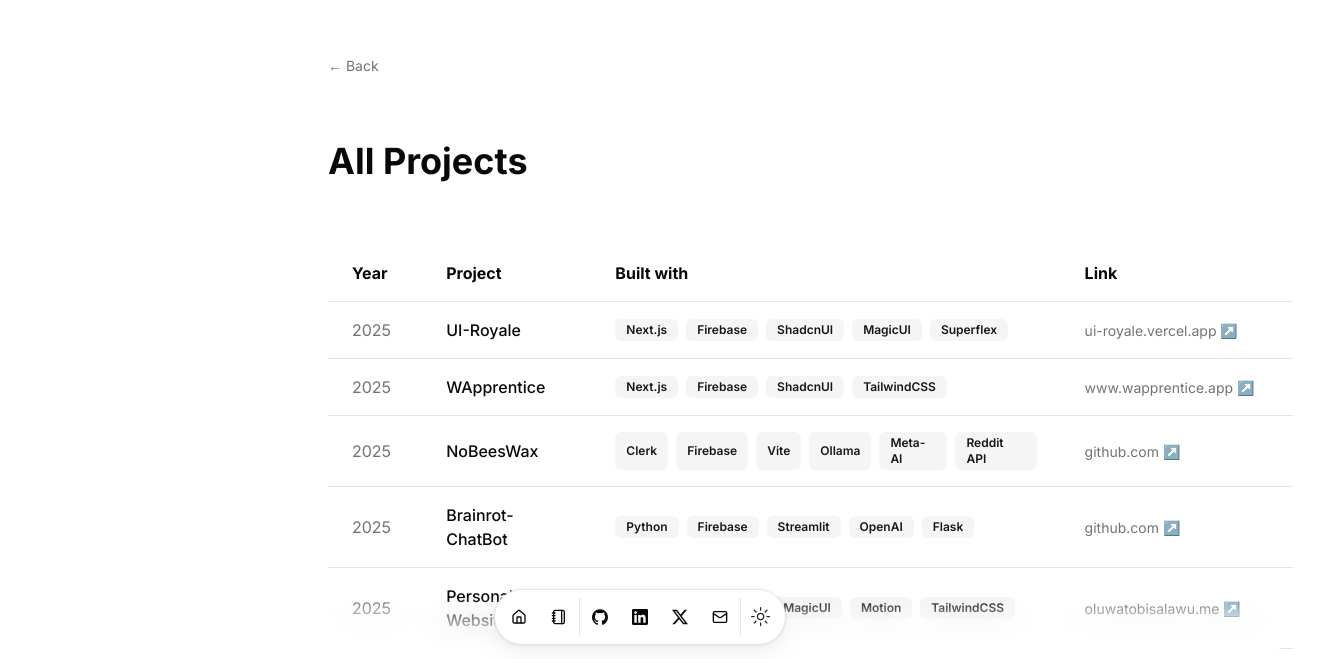
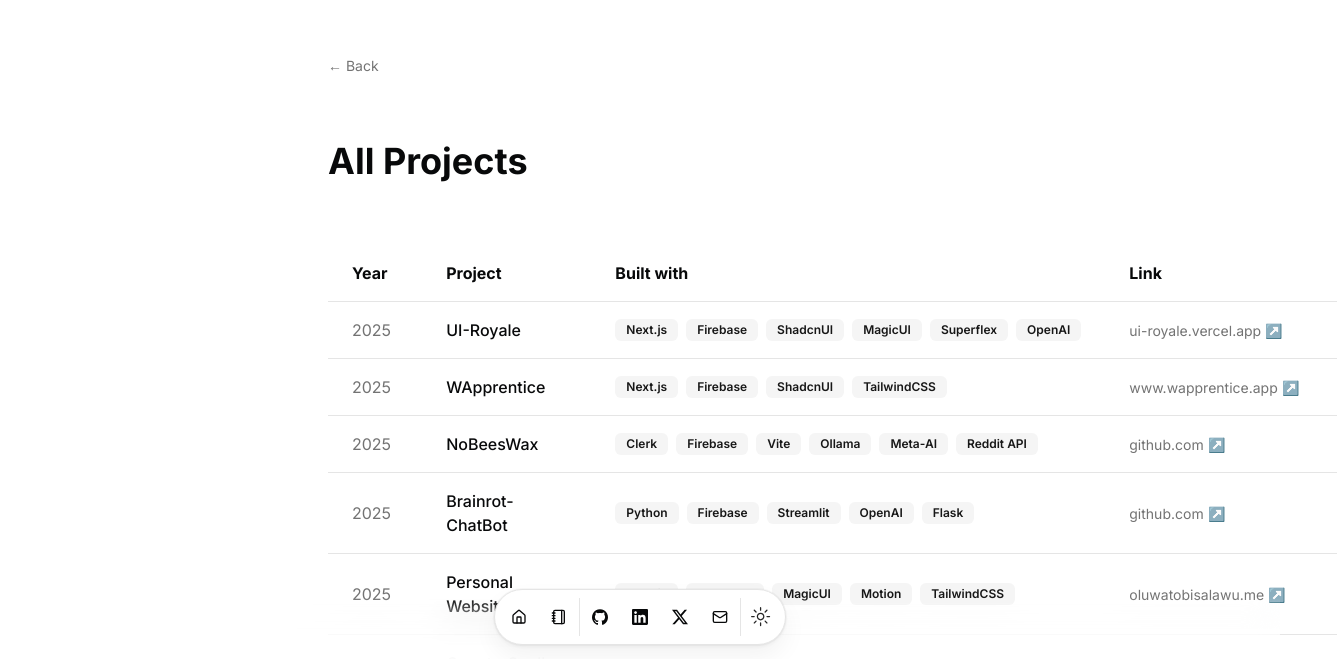
Before and after one commit to tobilobasalawu/portfolio-v3, a Next.js app: page /project-archive in a window 1280 px wide. Shown: the part 139-798 px from the top of the page, 1337 px wide, since content can reach past the window. Built offline with nearby package versions, Linux system fonts and the light colour scheme.

Commit message:
Update project.ts

```diff
--- a/src/data/project.ts
+++ b/src/data/project.ts
@@ -9,7 +9,7 @@
   {
     year: "2025",
     name: "UI-Royale",
-    technologies: ["Next.js", "Firebase", "ShadcnUI", "MagicUI", "Superflex"],
+    technologies: ["Next.js", "Firebase", "ShadcnUI", "MagicUI", "Superflex", "OpenAI"],
     link: "https://ui-royale.vercel.app/",
   },
   {
```
